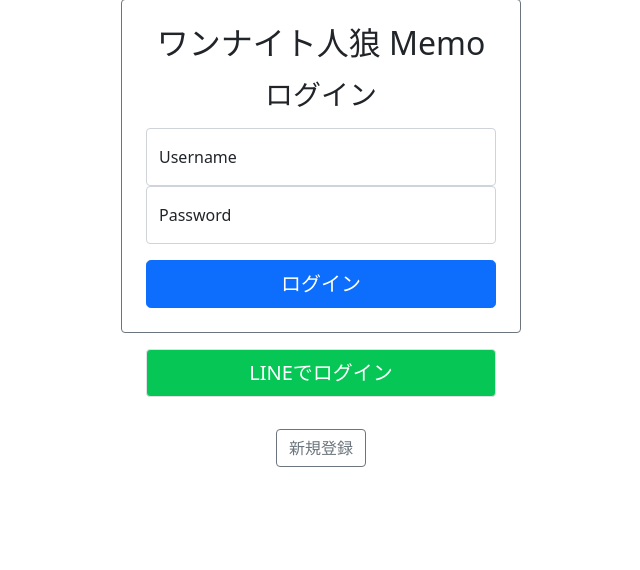
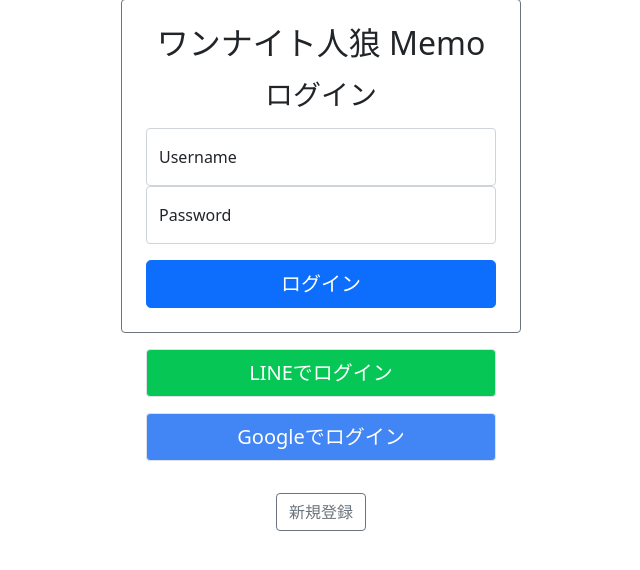
Before and after one commit to MaryJane333/one-night-werewolf-memo, a Django app: page /login/ in a window 1280 px wide. Shown: the part 49-619 px from the top of the page, without its empty margins (319-959 px from the left). Run offline with Django 3.2, Linux system fonts and the light colour scheme.

Commit message:
google login

```diff
--- a/onenightwerewolf/urls.py
+++ b/onenightwerewolf/urls.py
@@ -1,16 +1,17 @@
 from django.contrib import admin
 from django.urls import path
-from .views import Delete, list_func, login_func, logoutfunc, NameCreate,NameUpdate, NumberCreate, NumberUpdate, sign_up_func
+from .views import Delete, google_func, list_func, login_func, logoutfunc, NameCreate,NameUpdate, NumberCreate, NumberUpdate, sign_up_func
 
 urlpatterns = [
     path('admin/', admin.site.urls),
     path('create/', NameCreate.as_view(), name='create_name'),
     path('create/number', NumberCreate.as_view(), name='create_number'),
     path('delete/<int:pk>', Delete.as_view(), name='delete'),
-    path('update/number/<int:pk>', NumberUpdate.as_view(), name='update_number'),
+    path('google/', google_func, name='google'),
     path('list/', list_func, name='list'),
     path('login/', login_func, name='login'),
     path('logout/', logoutfunc, name='logout'),
     path('sign_up/', sign_up_func, name='sign_up'),
     path('update/name/<int:pk>', NameUpdate.as_view(), name='update_name'),
+    path('update/number/<int:pk>', NumberUpdate.as_view(), name='update_number'),
 ]
--- a/onenightwerewolf/views.py
+++ b/onenightwerewolf/views.py
@@ -2,19 +2,17 @@
 from django.contrib.auth.models import User
 from django.core.exceptions import ObjectDoesNotExist
 from django.db import IntegrityError
+from django.http import HttpResponseServerError
+from django.http.response import HttpResponseRedirect
 from django.shortcuts import redirect, render
 from django.urls.base import reverse_lazy
 from django.views.decorators.csrf import requires_csrf_token
 from django.views.generic.edit import CreateView, DeleteView, UpdateView
-from django.http import HttpResponseServerError
 from .forms import CreateName, CreateNumber
 from .models import NameModel, NumberModel
 
-
-
-# Create your views here.
-
-@requires_csrf_token # herokuでもエラーを表示(https://zenn.dev/adverdest/articles/6f02b818c25760)
+# herokuでもエラーを表示(https://zenn.dev/adverdest/articles/6f02b818c25760)
+@requires_csrf_token
 def my_customized_server_error(request, template_name='500.html'):
     import sys
     from django.views import debug
@@ -27,7 +25,7 @@
     try:
         number_list = NumberModel.objects.get(username=request.user)
         return render(request, 'list.html', {'name_list':name_list, 'number_list':number_list})
-    except ObjectDoesNotExist: # NumberModelがない時の処理
+    except ObjectDoesNotExist: # NumberModelがない時の処理→NumberModel作成ページへ
         return redirect('create_number')
 
 def login_func(request):
@@ -91,3 +89,6 @@
     model = NumberModel
     fields = ('villager', 'fortune_teller', 'thief', 'werewolf', 'madman')
     success_url = reverse_lazy('list')
+
+def google_func(request):
+    return HttpResponseRedirect('social:begin', kwargs=dict(backend='google-oauth2'))
--- a/onenightwerewolfproject/urls.py
+++ b/onenightwerewolfproject/urls.py
@@ -24,5 +24,6 @@
 urlpatterns = [
     path('admin/', admin.site.urls),
     path('auth/', include('allauth.urls')),
+    path('google/', include('social_django.urls', namespace='social')),
     path('', include('onenightwerewolf.urls')),
 ]
--- a/requirements.txt
+++ b/requirements.txt
@@ -22,6 +22,8 @@
 requests==2.26.0
 requests-oauthlib==1.3.0
 six==1.16.0
+social-auth-app-django==5.0.0
+social-auth-core==4.1.0
 sqlparse==0.4.2
 urllib3==1.26.7
 virtualenv==20.4.7
--- a/templates/login.html
+++ b/templates/login.html
@@ -8,17 +8,29 @@
         width: 400px;
     }
 
-    .line-login {
+    .api-login {
         display: block;
-        background-color: #06C755;
         color: white;
         width: 350px;
         height: 48px;
         font-size: 1.25rem;
     }
 
+    .line-login {
+        background-color: #06C755;
+    }
+
     .line-login:hover {
         background-color: #00b100;
+        color: white;
+    }
+
+    .google-login {
+        background-color: #4285F4;
+    }
+
+    .google-login:hover {
+        background-color: #2776f5;
         color: white;
     }
 </style>
@@ -47,8 +59,13 @@
                 </button>
             </form>
         </div>
-        <p><a href="{% url 'line_login' %}"
-                class="line-login border rounded py-2 mx-auto my-3 text-decoration-none d-flex align-items-center justify-content-center">LINEでログイン</a>
+        <p>
+            <a href="{% url 'line_login' %}"
+                class="line-login api-login border rounded py-2 mx-auto my-3 text-decoration-none d-flex align-items-center justify-content-center">LINEでログイン</a>
+        </p>
+        <p>
+            <a href="{% url 'social:begin' 'google-oauth2' %}"
+                class="google-login api-login border rounded py-2 mx-auto my-3 text-decoration-none d-flex align-items-center justify-content-center">Googleでログイン</a>
         </p>
         <a href="{% url 'sign_up' %}" role="button" class="btn btn-outline-secondary mt-3">新規登録</a>
     </main>
```
Also changed, not shown: onenightwerewolfproject/settings.py (+16 -11 lines), templates/sign_up.html (+21 -4 lines), 1 other file.
